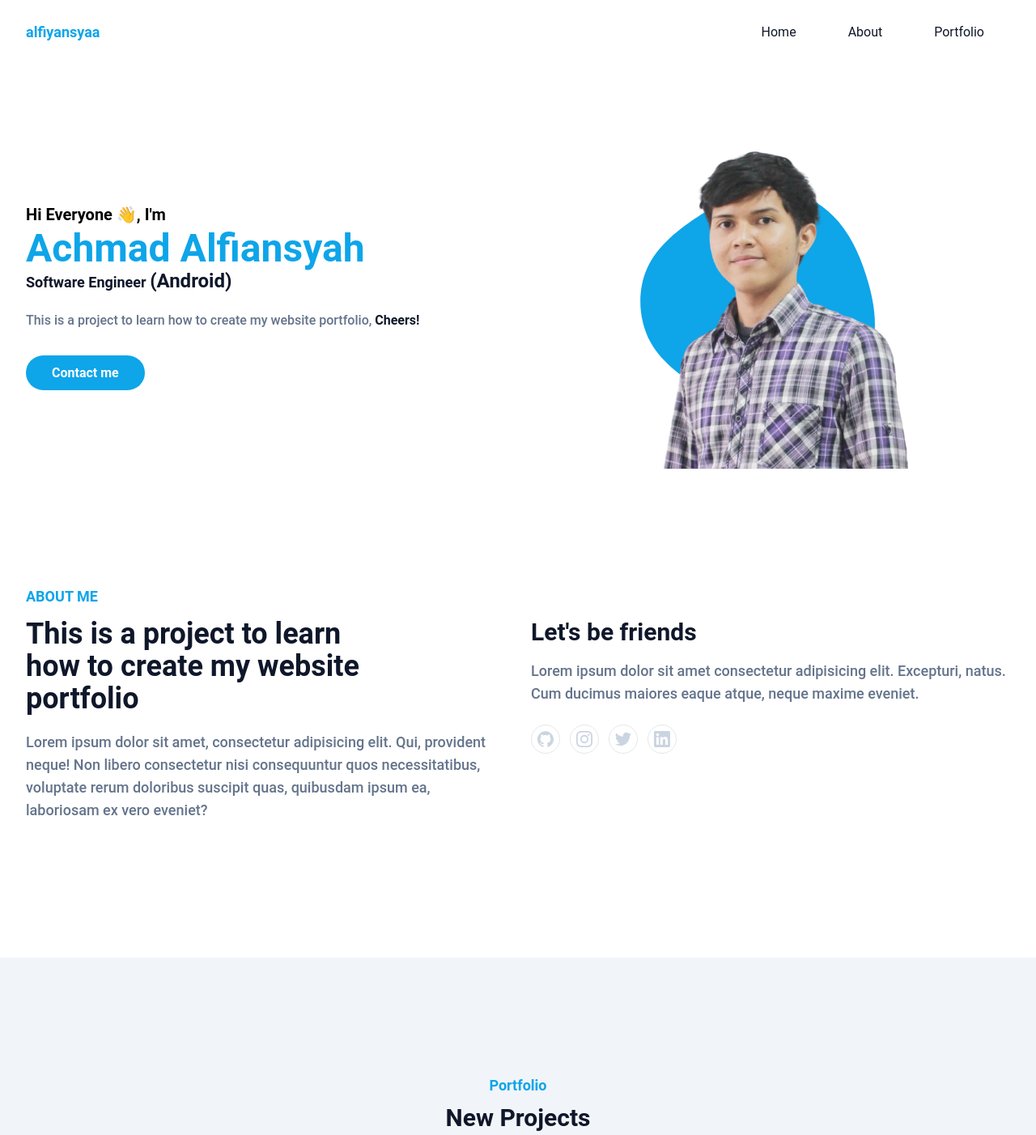
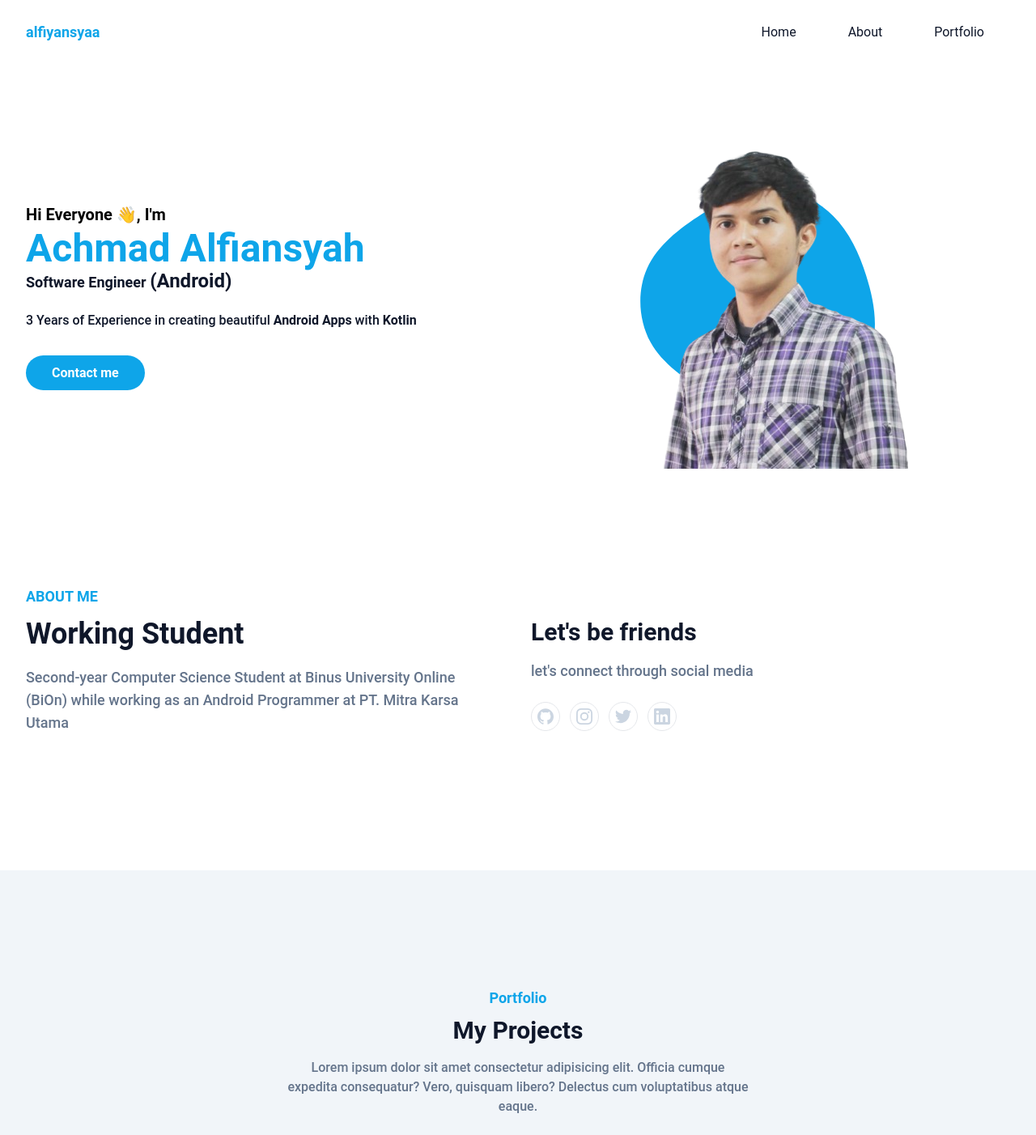
Before and after one commit to Alfiyansya/alfiansyah.tech, a website: page index.html in a window 1280 px wide. Shown: the top 1402 px of the page at 81% size. Drawn offline with Linux system fonts and the light colour scheme.

Commit message:
update some text

```diff
--- a/index.html
+++ b/index.html
@@ -46,8 +46,9 @@
                 <div class="w-full self-center px-4 lg:w-1/2" >
                     <h1 class="text-base font-semibold  md:text-xl">Hi Everyone 👋, I'm <span class="block font-bold text-primary text-4xl mt-1 lg:text-5xl">Achmad Alfiansyah</span></h1>
                     <h2 class="font-semibold  text-dark text-lg mb-5">Software Engineer <span class="text-dark lg:text-2xl">(Android)</span></h2>
-                    <p class="font-medium text-secondary mb-10 leading-relaxed">This is a project to learn how to create my website portfolio, <span class="text-dark font-bold">Cheers!</span></p>
-                    <a href="#" class="text-base font-semibold text-white bg-primary py-3 px-8 rounded-full hover:shadow-lg hover:opacity-80 transition duration-300 ease-in-out">Contact me</a>
+                    <p class="font-medium text-dark mb-10 leading-relaxed">3 Years of Experience in creating beautiful <span class="text-dark font-bold">Android Apps</span> with <span class="text-dark font-bold">Kotlin</span> </p>
+                    <a
+                    href=mailto:achmadalfiansyah069@email.com?subject=Hi%20Alfiansyah,%20Let&apos;s%20Work%20Together class="text-base font-semibold text-white bg-primary py-3 px-8 rounded-full hover:shadow-lg hover:opacity-80 transition duration-300 ease-in-out">Contact me</a>
                 </div>
                 <div class="w-full self-end px-4 lg:w-1/2">
                     <div class="relative mt-10 lg:mt-9 lg:right-0">
@@ -69,12 +70,12 @@
             <div class="flex flex-wrap">
                 <div class="w-full px-4 mb-10 lg:w-1/2">
                     <h4 class="font-bold uppercase text-primary text-lg mb-3">About me</h4>
-                    <h2 class="font-bold text-dark text-3xl mb-5 max-w-md lg:text-4xl">This is a project to learn how to create my website portfolio</h2>
-                    <p class="font-medium text-base text-secondary max-w-xl lg:text-lg">Lorem ipsum dolor sit amet, consectetur adipisicing elit. Qui, provident neque! Non libero consectetur nisi consequuntur quos necessitatibus, voluptate rerum doloribus suscipit quas, quibusdam ipsum ea, laboriosam ex vero eveniet?</p>
+                    <h2 class="font-bold text-dark text-3xl mb-5 max-w-md lg:text-4xl">Working Student</h2>
+                    <p class="font-medium text-base text-secondary max-w-xl lg:text-lg">Second-year Computer Science Student at Binus University Online (BiOn) while working as an Android Programmer at PT. Mitra Karsa Utama</p>
                 </div>
                 <div class="w-full px-4 lg:w-1/2">
                     <h3 class="font-semibold text-dark text-2xl mb-4 lg:text-3xl lg:pt-10">Let's be friends</h3>
-                    <p class="font-medium text-base text-secondary mb-6 lg:text-lg">Lorem ipsum dolor sit amet consectetur adipisicing elit. Excepturi, natus. Cum ducimus maiores eaque atque, neque maxime eveniet.</p>
+                    <p class="font-medium text-base text-secondary mb-6 lg:text-lg">let's connect through social media</p>
                     <div class="flex items-center">
                         <!-- Github -->
                         <a href="https://github.com/alfiyansya" target="_blank" class="w-9 h-9 mr-3 rounded-full flex justify-center items-center border boder-slate-300 text-slate-300 hover:bg-primary hover:text-white">
@@ -105,7 +106,7 @@
             <div class="w-full px-4">
                 <div class="max-w-xl mx-auto text-center mb-16">
                     <h4 class="font-semibold text-lg text-primary mb-2">Portfolio</h4>
-                    <h2 class="font-bold text-dark text-3xl mb-4">New Projects</h2>
+                    <h2 class="font-bold text-dark text-3xl mb-4">My Projects</h2>
                     <p class="font-medium text-md text-secondary">Lorem ipsum dolor sit amet consectetur adipisicing elit. Officia cumque expedita consequatur? Vero, quisquam libero? Delectus cum voluptatibus atque eaque.</p>
                 </div>
             </div>
@@ -204,7 +205,7 @@
                         <svg role="img"  width="20" class="fill-current" viewBox="0 0 24 24" xmlns="http://www.w3.org/2000/svg"><title>LinkedIn</title><path d="M20.447 20.452h-3.554v-5.569c0-1.328-.027-3.037-1.852-3.037-1.853 0-2.136 1.445-2.136 2.939v5.667H9.351V9h3.414v1.561h.046c.477-.9 1.637-1.85 3.37-1.85 3.601 0 4.267 2.37 4.267 5.455v6.286zM5.337 7.433c-1.144 0-2.063-.926-2.063-2.065 0-1.138.92-2.063 2.063-2.063 1.14 0 2.064.925 2.064 2.063 0 1.139-.925 2.065-2.064 2.065zm1.782 13.019H3.555V9h3.564v11.452zM22.225 0H1.771C.792 0 0 .774 0 1.729v20.542C0 23.227.792 24 1.771 24h20.451C23.2 24 24 23.227 24 22.271V1.729C24 .774 23.2 0 22.222 0h.003z"/></svg>
                     </a>
                 </div>
-                <p class="font-medium text-xs text-slate-500 text-center">Dibuat dengan <span class="text-pink-500">❤️</span> oleh <a href="https://Instagram.com/alfiyansyaa" target="_blank" class="font-bold text-primary"> Achmad Alfiansyah</a>, menggunakan <a href="https://tailwindcss.com" target="_blank" class="font-bold text-sky-500">Tailwind CSS</a></p>
+                <p class="font-medium text-xs text-slate-500 text-center">made with<span class="text-pink-500">❤️</span> by<a href="https://Instagram.com/alfiyansyaa" target="_blank" class="font-bold text-primary"> Achmad Alfiansyah</a>, using <a href="https://tailwindcss.com" target="_blank" class="font-bold text-sky-500">Tailwind CSS</a></p>
             </div>
         </div>
     </footer>
```
